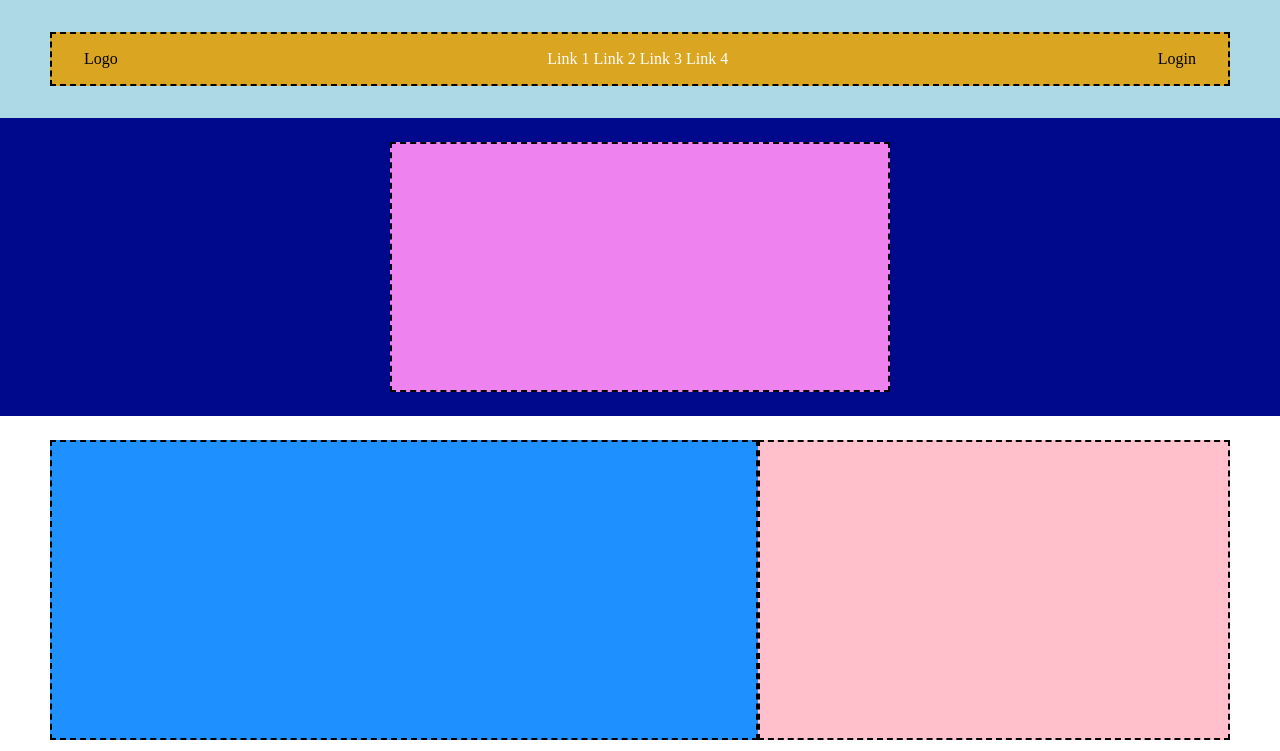
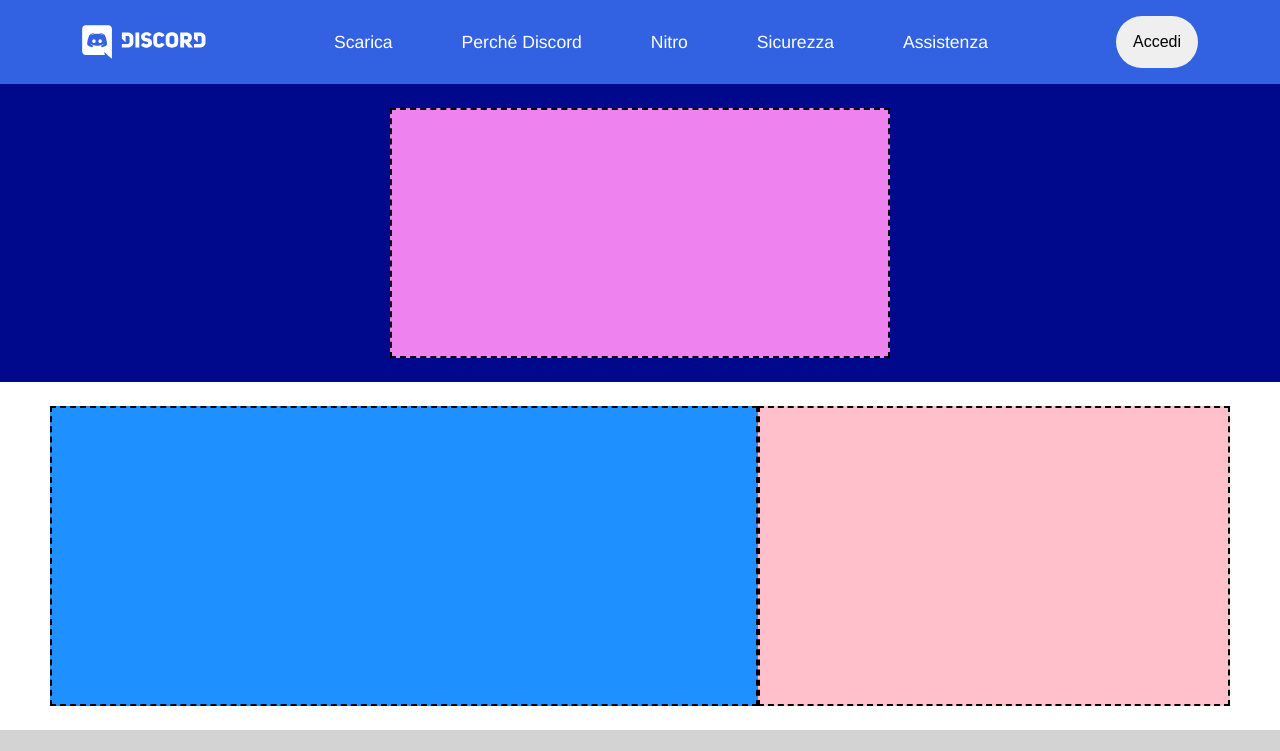
Before and after one commit to StefanoMela/htmlcss-discord, a plain HTML site: page index.html in a window 1280 px wide. Shown: the top 751 px of the page. Drawn offline with Linux system fonts and the light colour scheme.

Commit message:
feat: add header

```diff
--- a/css/style.css
+++ b/css/style.css
@@ -7,6 +7,14 @@
 }
 
 /* GENERICS */
+
+body{
+  font-family: Whitney, 'Helvetica Neue', Helvetica, Arial, sans-serif;
+}
+
+img{
+  max-width: 100%;
+}
 
 .container {
   max-width: 1180px;
@@ -34,27 +42,32 @@
 /* HEADER */
 
 header {
-  background-color: #add8e6;
-  padding: 32px 0;
+  background-color: #3261E1;
+  font-weight: 500;
+  font-size: 1.1rem;
 }
 
 .menu {
-  border: 2px dashed black;
-  background-color: #daa520;
-  padding: 16px 32px;
+  padding: 1rem 2rem;
+  align-items: center;
 }
 
-ul {
+.menu-links {
   list-style-type: none;
+  display: inline;
+  padding: 1rem 2rem;
 }
 
-li {
-  display: inline;
+.menu-links>a{
+  color: white;
+  text-decoration: none;
 }
 
-li > a {
-  color: white;
-  text-decoration: none;
+.btn{
+  border:  1px solid transparent;
+  border-radius: 2rem;
+  padding: 1rem 1rem;
+  font-size: 1rem;
 }
 
 /* MAIN */
--- a/index.html
+++ b/index.html
@@ -3,6 +3,7 @@
   <head>
     <meta charset="UTF-8" />
     <meta name="viewport" content="width=device-width, initial-scale=1.0" />
+
     <link rel="stylesheet" href="/css/style.css" />
     <title>Struttura Discord</title>
   </head>
@@ -10,14 +11,15 @@
 <!-- ****** HEADER ****** -->
     <header>
       <div class="menu justify-between flex container">
-        <div>Logo</div>
+        <img src="/img/logo.svg"></img>
         <ul>
-          <li><a href="#" target="_blank">Link 1</a></li>
-          <li><a href="#" target="_blank">Link 2</a></li>
-          <li><a href="#" target="_blank">Link 3</a></li>
-          <li><a href="#" target="_blank">Link 4</a></li>
+          <li  class="menu-links"><a href="#" target="_blank">Scarica</a></li>
+          <li  class="menu-links"><a href="#" target="_blank">Perché Discord</a></li>
+          <li  class="menu-links"><a href="#" target="_blank">Nitro</a></li>
+          <li  class="menu-links"><a href="#" target="_blank">Sicurezza</a></li>
+          <li  class="menu-links"><a href="#" target="_blank">Assistenza</a></li>
         </ul>
-        <div>Login</div>
+        <button class="btn small">Accedi</button>
       </div>
     </header>
 <!--***** HERO SECTION ******-->
```
